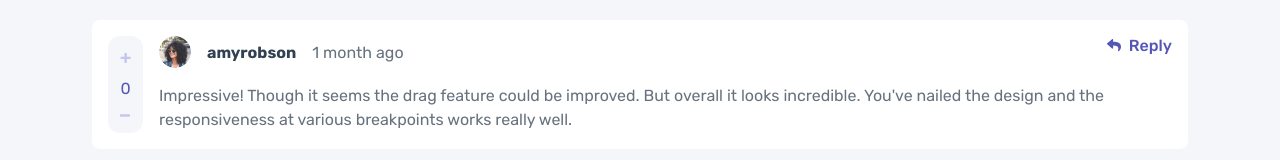
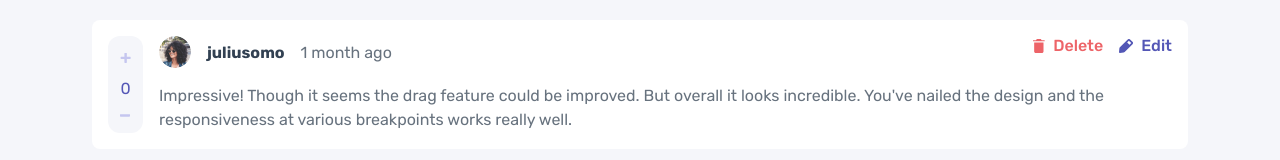
Before and after one commit to Evans-Asiedu/interactive-comment, a React (Create React App) app: page / in a window 1280 px wide. Shown: the top 160 px of the page. Built offline with nearby package versions, Linux system fonts and the light colour scheme.

Commit message:
add edit comment on top level comments

```diff
--- a/src/App.js
+++ b/src/App.js
@@ -7,7 +7,7 @@ import Button from "./components/button";
 import CommentHeader from "./components/commentHeader";
 import AddCommentForm from "./components/addCommentForm";
 import VotingButton from "./components/voting";
-import { addComment, getComments, addReply } from "./services/commentService";
+import { addComment, getComments, addReply, editComment } from "./services/commentService";
 import CommnetCard from "./components/commentCard";
 import Comments from "./components/comment";
 
@@ -37,6 +37,11 @@ class App extends Component {
     this.setState({ comments: updatedComments });
   };
 
+  handleEditComment = (commentId, newContent) => {
+    const updatedComments = editComment(commentId, newContent);
+    this.setState({ comments: updatedComments });
+  }
+
   render() {
     const { comments } = this.state;
 
@@ -44,7 +49,7 @@ class App extends Component {
       <>
         <div className="app">
           <div className="scrollable-content">
-            <Comments comments={comments} onAddReply={this.handleAddReply} />
+            <Comments comments={comments} onAddReply={this.handleAddReply} onEdit={this.handleEditComment} />
           </div>
           <AddCommentForm onAddComment={this.handleAddComment} />
         </div>
--- a/src/components/comment.jsx
+++ b/src/components/comment.jsx
@@ -2,7 +2,7 @@ import React, { Component } from "react";
 import CommnetCard from "./commentCard";
 import { getReplies } from "../services/commentService";
 
-const Comments = ({ comments, onAddReply }) => {
+const Comments = ({ comments, onAddReply, onEdit }) => {
   const renderReplyCard = (commentId) => {
     const replies = getReplies(commentId);
     return replies.map((r) => (
@@ -11,6 +11,7 @@ const Comments = ({ comments, onAddReply }) => {
         key={r.id}
         isReply={true}
         onAddReply={onAddReply}
+        onEdit={onEdit}
       />
     ));
   };
@@ -24,6 +25,7 @@ const Comments = ({ comments, onAddReply }) => {
             key={c.id}
             isReply={false}
             onAddReply={onAddReply}
+            onEdit={onEdit}
           />
           {renderReplyCard(c.id)}
         </>
--- a/src/components/commentCard.jsx
+++ b/src/components/commentCard.jsx
@@ -5,22 +5,21 @@ import CommentHeader from "./commentHeader";
 import VotingButton from "./voting";
 import AddCommentForm from "./addCommentForm";
 import data from "../services/data.json";
-import { editComment } from "../services/commentService";
 
 const URL = process.env.PUBLIC_URL;
 const currentUser = data.currentUser;
 
-const CommnetCard = ({ comment, isReply, onAddReply }) => {
+const CommnetCard = ({ comment, isReply, onAddReply, onEdit }) => {
   const [showReplyForm, setShowReplyForm] = useState(false);
   const [isEditing, setIsEditing] = useState(false);
-  const [editedContent, setEditedContent] = useState(comment?.replyingTo + comment.content);
+  const [editedContent, setEditedContent] = useState(comment?.replyingTo || '' + comment.content);
 
   const handleReplyClick = () => {
     setShowReplyForm(!showReplyForm);
   };
 
   const handleAddReply = (replyContent) => {
-    console.log(`Replying to comment ${comment.id} with: ${replyContent}`);
+    // console.log(`Replying to comment ${comment.id} with: ${replyContent}`);
 
     const updatedReplyContent = replyContent.replace(
       `@${comment.user.username} `,
@@ -36,9 +35,8 @@ const CommnetCard = ({ comment, isReply, onAddReply }) => {
     setIsEditing(!isEditing);
   }
 
-  const onUpdateComment = ()=> {
-    console.log(`Updating comment ${comment.id} with: ${editedContent}`);
-    editComment(comment.id, editedContent);
+  const onEditComment = ()=> {
+    onEdit(comment.id, editedContent);
     setIsEditing(false);
   }
 
@@ -58,7 +56,7 @@ const CommnetCard = ({ comment, isReply, onAddReply }) => {
                 className="comment__body comment__edit__input"
                 style={{paddingLeft: "1.5rem"}}
                 rows="3"/>
-                <button onClick={onUpdateComment} className="btn btn--primary">Update</button>
+                <button onClick={onEditComment} className="btn btn--primary">Update</button>
               </div>
             ) : <CommentBody replyTo={comment?.replyingTo} text={comment.content} />
           }
--- a/src/services/commentService.js
+++ b/src/services/commentService.js
@@ -57,12 +57,13 @@ export const removeComment = (id) => {
 
   return false;
 };
+
 export const editComment = (commentId, editedContent) => {
+  const comment = data.comments.find((c) => c.id === commentId);
+  if (!comment) return null;
+
   const updatedComments = data.comments.map((comment) =>
-    comment.id === commentId ? { ...comment, content: editedContent } : comment
-  );
+    comment.id === commentId ? { ...comment, content: editedContent } : comment)
 
-  console.log(updatedComments);
-  data.comments = updatedComments;
   return updatedComments;
 };
--- a/src/services/data.json
+++ b/src/services/data.json
@@ -17,7 +17,7 @@
           "png": "./images/avatars/image-amyrobson.png",
           "webp": "./images/avatars/image-amyrobson.webp"
         },
-        "username": "amyrobson"
+        "username": "juliusomo"
       },
       "replies": []
     },
```
